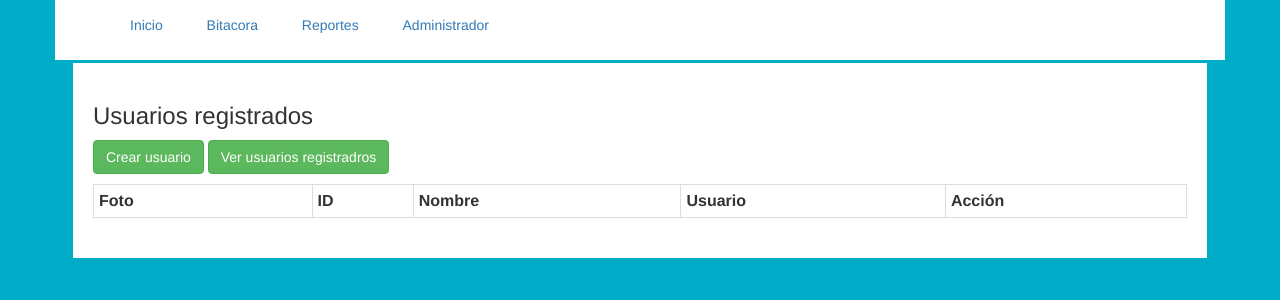
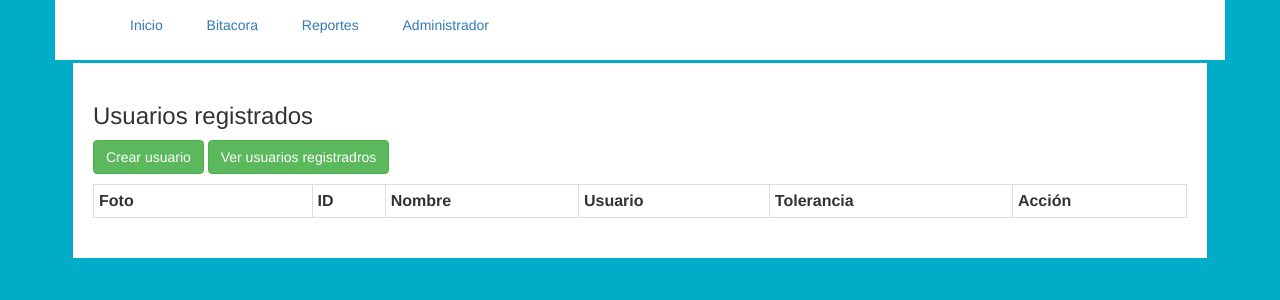
Before and after one commit to diegohdez90/Veotek3.0, a PHP site: page /administrador.php in a window 1280 px wide. Shown: the part 135-435 px from the top of the page. Run offline with PHP 8.4, Linux system fonts and the light colour scheme; the visitor is signed in with stand-in values (Sample User, id 1); data that the repository does not hold is empty.

Commit message:
Registro de horarios
Se anexó una columna para ver la tolerancia de entrada de los empleados
durante la semana.

```diff
--- a/administrador.php
+++ b/administrador.php
@@ -50,10 +50,11 @@ echo "
 						<th>ID</th>
 						<th>Nombre</th>
 						<th>Usuario</th>
+						<th>Tolerancia</th>
 						<th>Acci&oacute;n</th>
 					</tr>";
 
-					$datos = "select foto as Foto,idpersonal as ID, concat(personal.nombre,' ',apellidos) as Nombre ,usuario.nombre as Usuario from personal,usuario where usuario_idusuario = idusuario";
+					$datos = "select foto as Foto,idpersonal as ID, concat(personal.nombre,' ',apellidos) as Nombre ,usuario.nombre as Usuario,tolerancia from personal,usuario where usuario_idusuario = idusuario";
 						$users = mysql_query($datos, $conexion) or die(mysql_error());
 						$totEmp = mysql_num_rows($users);
 						while ($rows = mysql_fetch_assoc($users)) {
@@ -66,6 +67,8 @@ echo "
 							echo "<td>".$nombre."</td>";
 							$usuario = $rows['Usuario'];
 							echo "<td>".$usuario."</td>";
+							$tolerancia = $rows['tolerancia'];
+							echo "<td>".$tolerancia."</td>";
 							echo "<td><a class='btn btn-default	' href='info.php?id=".$rows['ID']."'>Ver informaci&oacute;n</a>";
 							echo " ";
 							echo '<a class="btn btn-success" href="actualizar.php?id='.$rows['ID'].'">Update</a>';
```
